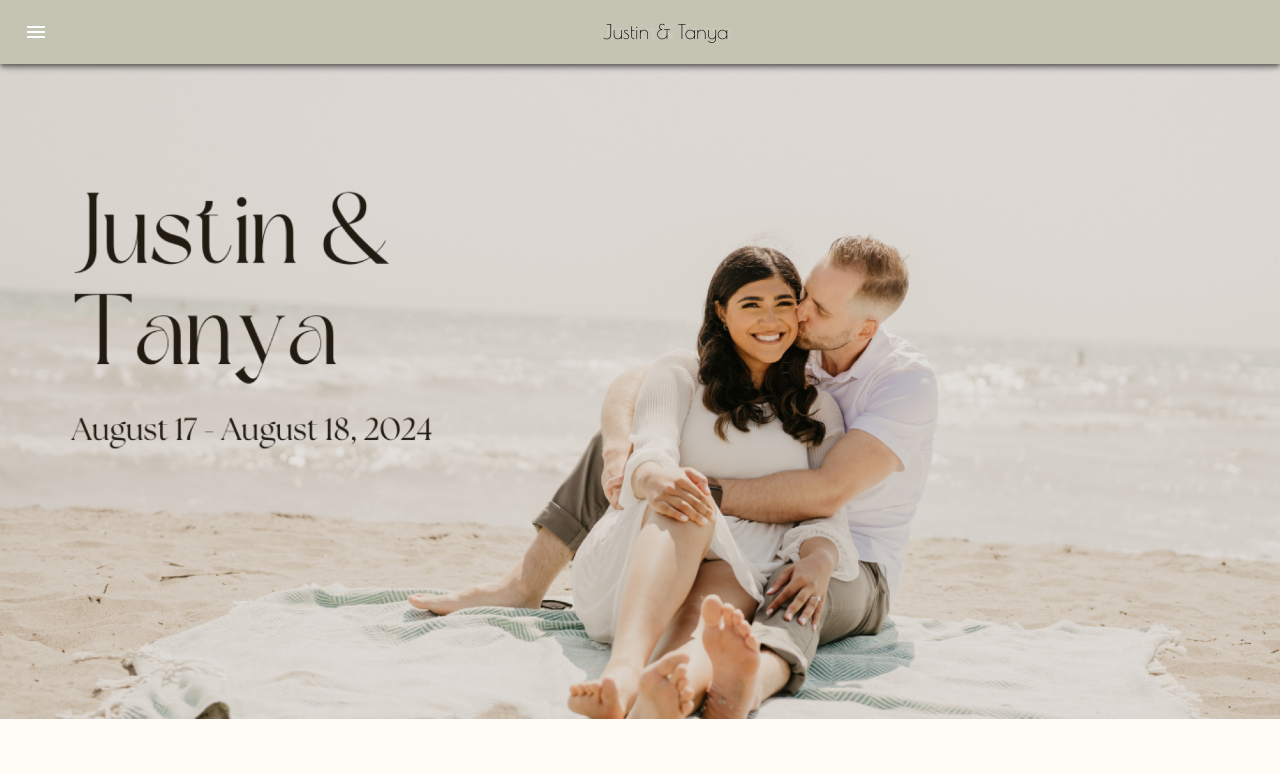
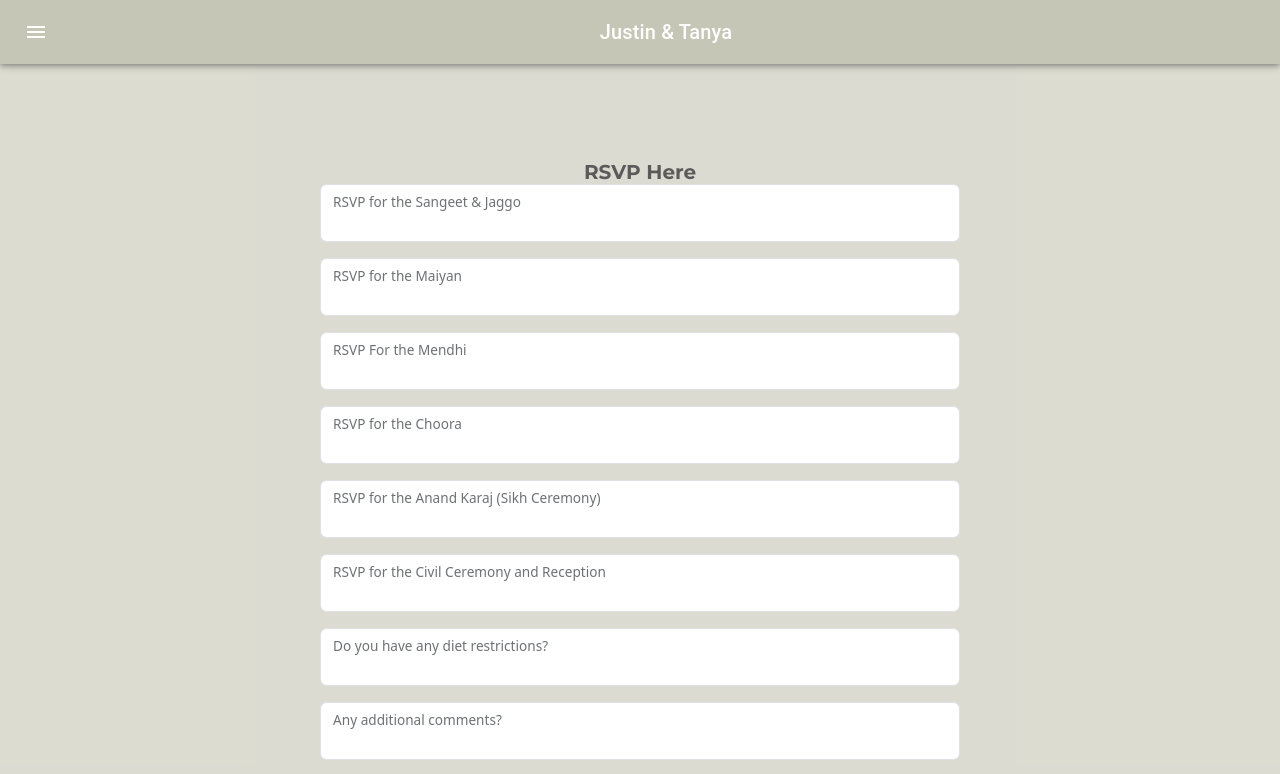
Before and after one commit to MichaelSault/TanyaWeddingWebsite, a React (Vite) app: page /RSVPGuest in a window 1280 px wide. Shown: the top 774 px of the page. Built offline with nearby package versions, Linux system fonts and the light colour scheme.

Commit message:
added link and updated rsvp form

```diff
--- a/src/components/guest.component.jsx
+++ b/src/components/guest.component.jsx
@@ -5,6 +5,7 @@
 
 
 import '../App.css'
+import { Button } from 'react-bootstrap';
 
 function Guest() {
     const navigate = useNavigate();
@@ -77,6 +78,7 @@
         <>
             <TitleHeader Title={guest.firstName + " " + guest.lastName}/>
             <h5>{guest.firstName} {guest.lastName}</h5>
+            <Button onClick={navigate("/RSVPGuest")}>RSVP Now</Button>
             <div id='bodyEventCards' className='hide-mobile'>
                 <div className='eventCardsRow'>
                     { guest.sangeet > 0 ?
--- a/src/components/rsvpGuest.component.jsx
+++ b/src/components/rsvpGuest.component.jsx
@@ -47,7 +47,6 @@
     console.log(loggedInUser);
     if (loggedInUser) {
         console.log("Guest is logged in");
-        navigate("/Guest", {relative: "path"})
     } else {
         console.log("No guest is logged in");
     }
@@ -237,6 +236,32 @@
             onChange={handleChange}
         />
         </FloatingLabel>
+
+        <FloatingLabel
+            controlId="diet"
+            name="diet"
+            label="Do you have any diet restrictions?"
+            className="mb-3"
+        >
+        <Form.Control
+            type="text"
+            name="diet"
+            onChange={handleChange}
+        />
+        </FloatingLabel>
+
+        <FloatingLabel
+            controlId="comments"
+            name="comments"
+            label="Any additional comments?"
+            className="mb-3"
+        >
+        <Form.Control
+            type="text"
+            name="comments"
+            onChange={handleChange}
+        />
+        </FloatingLabel>
         <Button variant="outline-dark" style={{width:"100%"}} onClick={handleSubmit}>Continue</Button>
       </div>
     </>
--- a/src/main.jsx
+++ b/src/main.jsx
@@ -2,7 +2,7 @@
 import ReactDOM from 'react-dom/client';
 import './index.css';
 import 'bootstrap';
-import { HashRouter, Routes, Route } from 'react-router-dom';
+import { HashRouter, Routes, Route, BrowserRouter } from 'react-router-dom';
 
 import RSVP from './components/RSVP.component.jsx';
 import Home from './components/home.component.jsx';
@@ -12,6 +12,7 @@
 import Guest from './components/guest.component.jsx';
 import Envelope from './components/envelope.component.jsx';
 import Photos from './components/photos.component.jsx';
+import RSVPGuest from './components/rsvpGuest.component.jsx';
 
 import Navbar from './components/navbar.component.jsx';
 
@@ -19,10 +20,11 @@
   <>
       <Navbar />
       <React.StrictMode>
-        <HashRouter>
+        <BrowserRouter>
           <Routes>
-            <Route path='/' element={<Home />}/>
-            <Route path='/RSVP' element={<RSVP />}/>
+            <Route path='/' element={<Home/>}/>
+            <Route path='/RSVP' element={<RSVP/>}/>
+            <Route path='/RSVPGuest' element={<RSVPGuest/>}/>
             <Route path='/Guests' element={<GuestList/>}/>
             <Route path='/Events' element={<Events/>}/>
             <Route path='/Invite' element={<AddGuest/>}/>
@@ -30,7 +32,7 @@
             <Route path='/Envelope' element={<Envelope/>}/>
             <Route path='/Photos' element={<Photos/>}/>
           </Routes>
-        </HashRouter>
+        </BrowserRouter>
       </React.StrictMode>
   </>
 )
```
